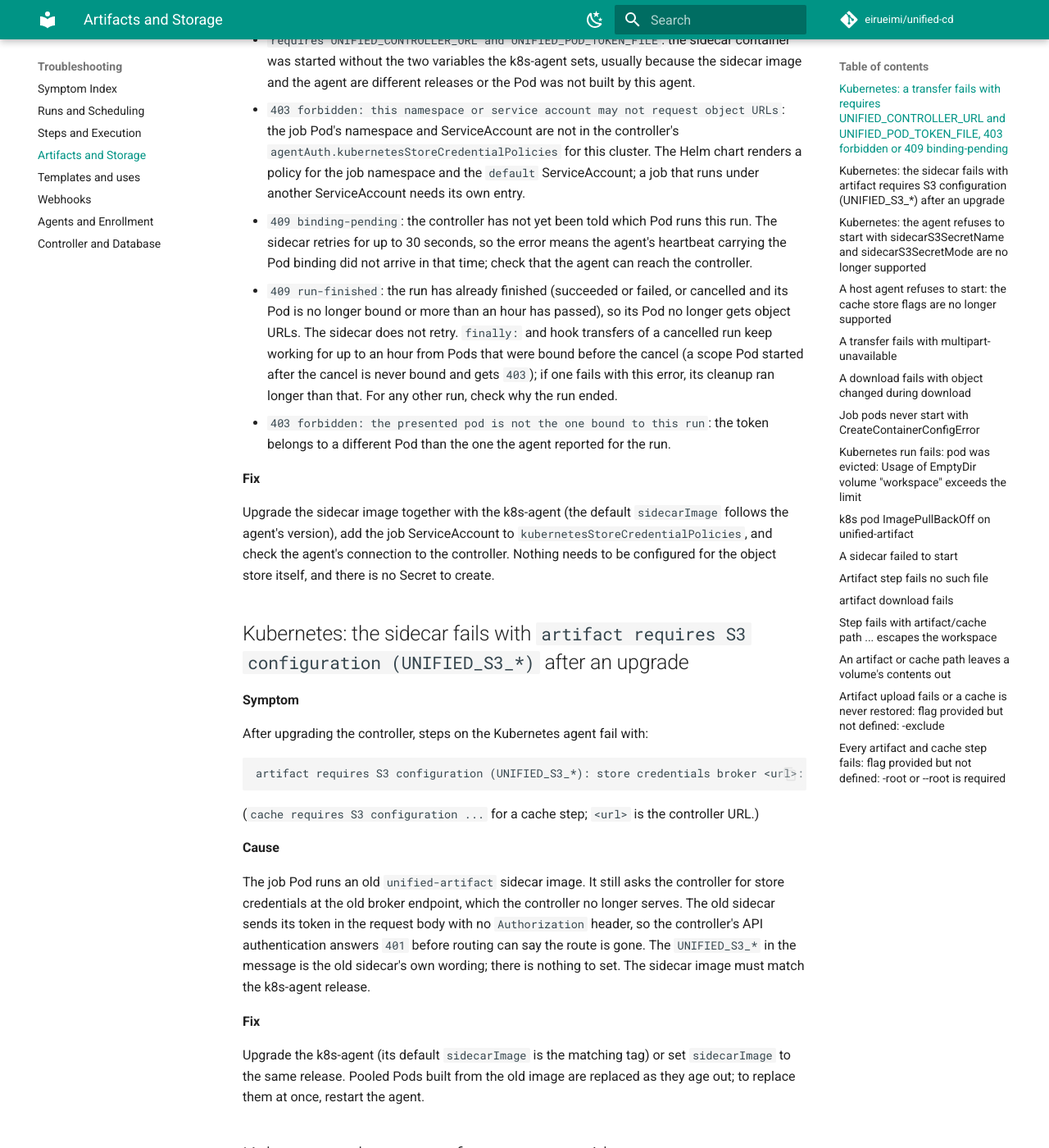
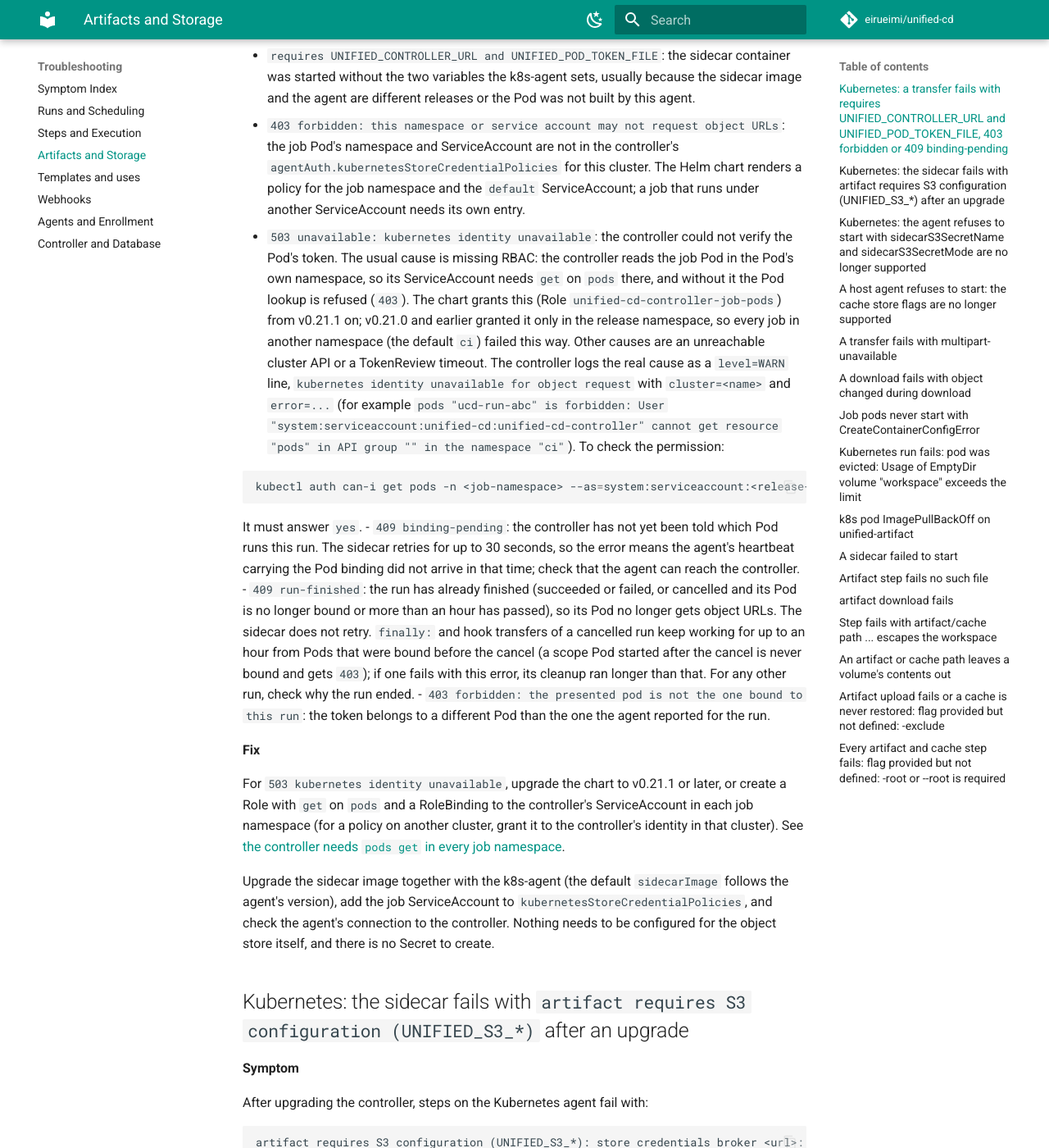
Before and after one commit to eirueimi/unified-cd, an MkDocs documentation site: the page built from docs/troubleshooting/artifacts-and-storage.md, in a window 1280 px wide and 1400 px high, scrolled down 662 px. Shown: the whole window at 82% size. Built offline with MkDocs 1.6.1 and Material for MkDocs 9.7.7, drawn with Linux system fonts in a browser that asks for light colours; comment, search, counter and statistics services are not loaded; some of the changed text lies outside the part shown.

Commit message:
docs: document the controller's pods/get need in job namespaces
Co-Authored-By: Claude Opus 5.5 <noreply@anthropic.com>
Claude-Session: https://claude.ai/code/session_01G3NWwwXnjYtSfzJjZYTrnV

````diff
--- a/docs/troubleshooting/artifacts-and-storage.md
+++ b/docs/troubleshooting/artifacts-and-storage.md
@@ -12,6 +12,7 @@ cache requires UNIFIED_CONTROLLER_URL and UNIFIED_POD_TOKEN_FILE (set by the k8s
 presign artifact/get: 403 forbidden: this namespace or service account may not request object URLs
 presign artifact/put: 409 binding-pending: no pod is bound to this run yet; retry
 presign artifact/get: 403 forbidden: the presented pod is not the one bound to this run
+artifact upload failed: presign artifact/put: 503 unavailable: kubernetes identity unavailable
 ```
 
 **Cause**
@@ -20,11 +21,20 @@ The Kubernetes sidecar holds no store credentials. It asks the controller for pr
 
 - `requires UNIFIED_CONTROLLER_URL and UNIFIED_POD_TOKEN_FILE`: the sidecar container was started without the two variables the k8s-agent sets, usually because the sidecar image and the agent are different releases or the Pod was not built by this agent.
 - `403 forbidden: this namespace or service account may not request object URLs`: the job Pod's namespace and ServiceAccount are not in the controller's `agentAuth.kubernetesStoreCredentialPolicies` for this cluster. The Helm chart renders a policy for the job namespace and the `default` ServiceAccount; a job that runs under another ServiceAccount needs its own entry.
+- `503 unavailable: kubernetes identity unavailable`: the controller could not verify the Pod's token. The usual cause is missing RBAC: the controller reads the job Pod in the Pod's own namespace, so its ServiceAccount needs `get` on `pods` there, and without it the Pod lookup is refused (`403`). The chart grants this (Role `unified-cd-controller-job-pods`) from v0.21.1 on; v0.21.0 and earlier granted it only in the release namespace, so every job in another namespace (the default `ci`) failed this way. Other causes are an unreachable cluster API or a TokenReview timeout. The controller logs the real cause as a `level=WARN` line, `kubernetes identity unavailable for object request` with `cluster=<name>` and `error=...` (for example `pods "ucd-run-abc" is forbidden: User "system:serviceaccount:unified-cd:unified-cd-controller" cannot get resource "pods" in API group "" in the namespace "ci"`). To check the permission:
+
+  ```bash
+  kubectl auth can-i get pods -n <job-namespace> --as=system:serviceaccount:<release-namespace>:unified-cd-controller
+  ```
+
+  It must answer `yes`.
 - `409 binding-pending`: the controller has not yet been told which Pod runs this run. The sidecar retries for up to 30 seconds, so the error means the agent's heartbeat carrying the Pod binding did not arrive in that time; check that the agent can reach the controller.
 - `409 run-finished`: the run has already finished (succeeded or failed, or cancelled and its Pod is no longer bound or more than an hour has passed), so its Pod no longer gets object URLs. The sidecar does not retry. `finally:` and hook transfers of a cancelled run keep working for up to an hour from Pods that were bound before the cancel (a scope Pod started after the cancel is never bound and gets `403`); if one fails with this error, its cleanup ran longer than that. For any other run, check why the run ended.
 - `403 forbidden: the presented pod is not the one bound to this run`: the token belongs to a different Pod than the one the agent reported for the run.
 
 **Fix**
+
+For `503 kubernetes identity unavailable`, upgrade the chart to v0.21.1 or later, or create a Role with `get` on `pods` and a RoleBinding to the controller's ServiceAccount in each job namespace (for a policy on another cluster, grant it to the controller's identity in that cluster). See [the controller needs `pods get` in every job namespace](../operator-manual/kubernetes-integration.md#how-the-sidecar-reaches-the-object-store).
 
 Upgrade the sidecar image together with the k8s-agent (the default `sidecarImage` follows the agent's version), add the job ServiceAccount to `kubernetesStoreCredentialPolicies`, and check the agent's connection to the controller. Nothing needs to be configured for the object store itself, and there is no Secret to create.
 
````
Also changed, not shown: charts/unified-cd/README.md (+10 -0 lines), docs/operator-manual/kubernetes-integration.md (+2 -0 lines), docs/troubleshooting/agents-and-enrollment.md (+5 -1 lines), 1 other file.
